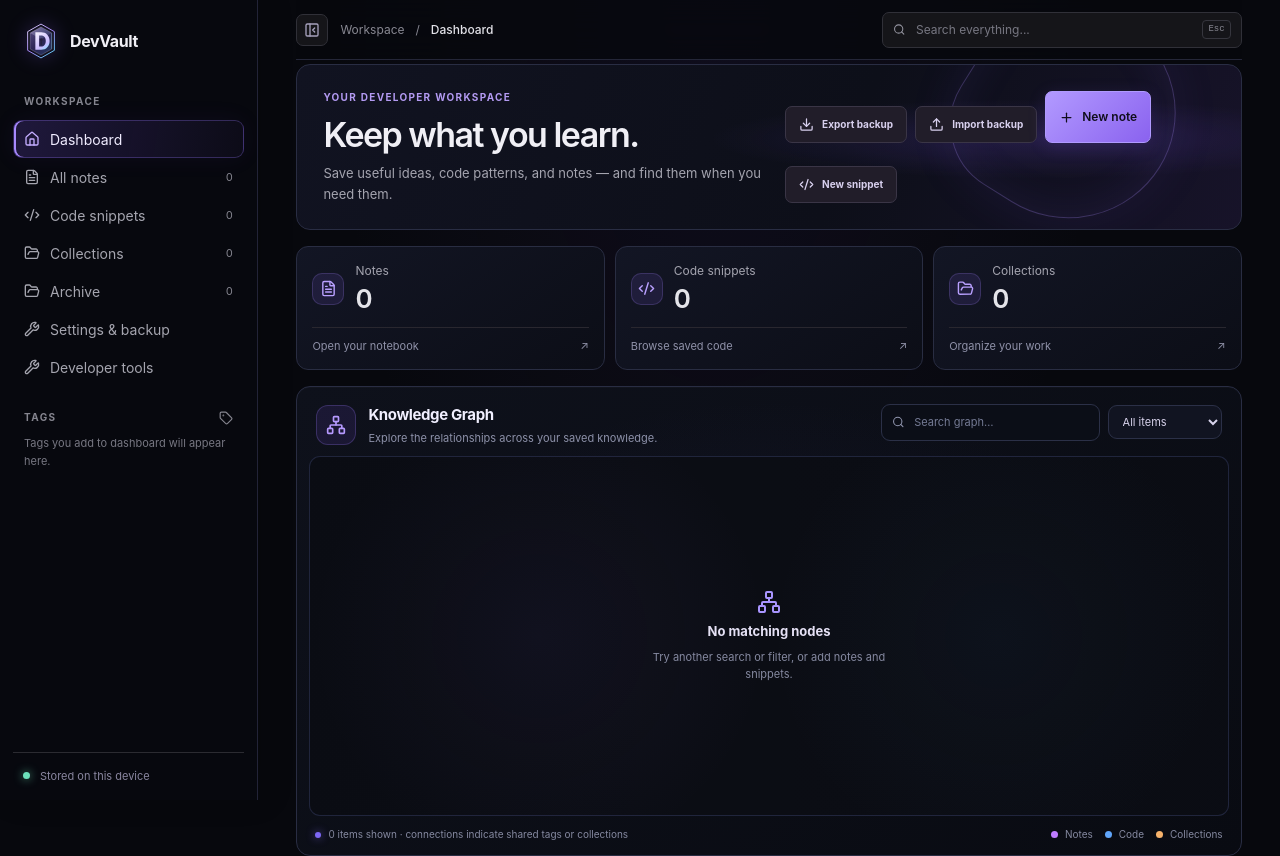
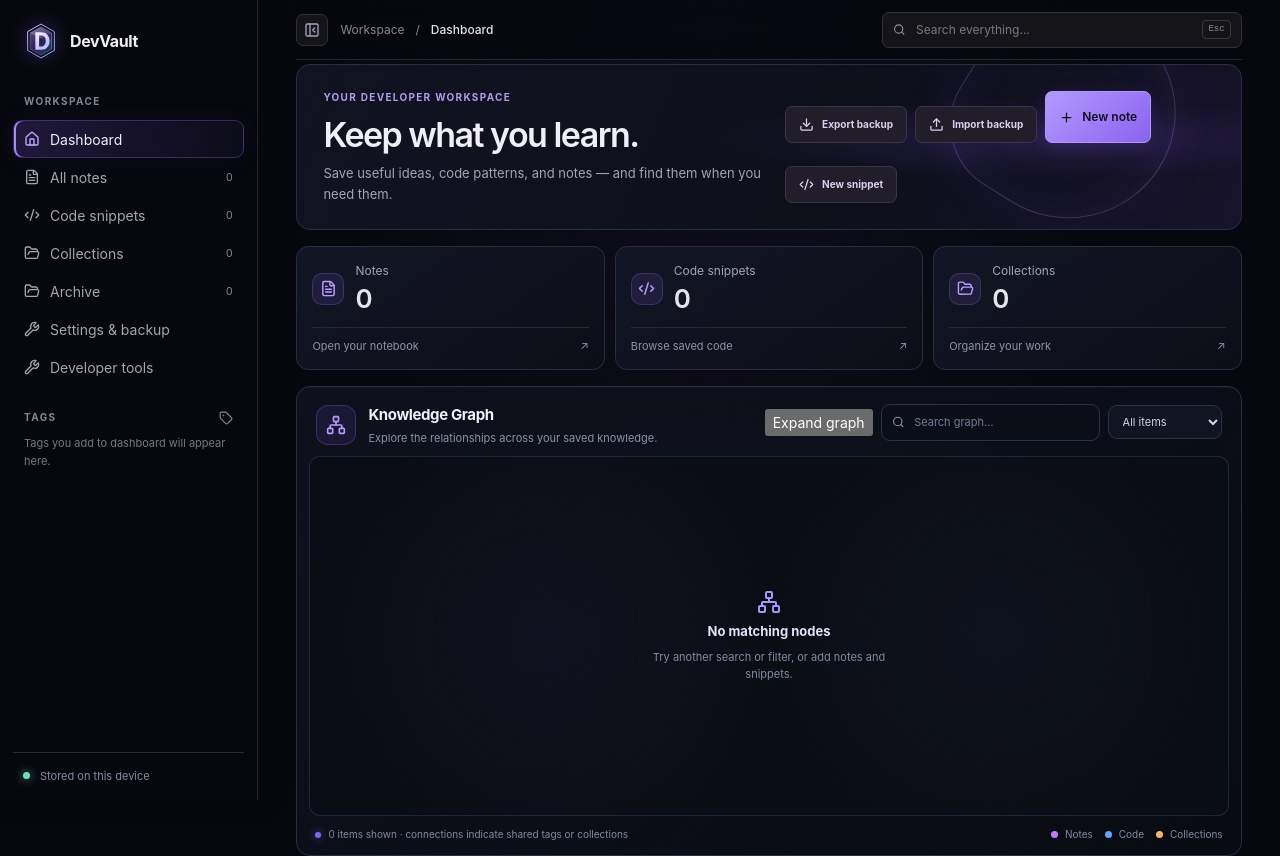
Before and after one commit to rajtivari/DevVault, a React (Vite) app: page / in a window 1280 px wide. Shown: the top 856 px of the page. Built offline with nearby package versions, Linux system fonts and the light colour scheme.

Commit message:
Add expanded Knowledge Graph viewing mode

```diff
--- a/src/App.tsx
+++ b/src/App.tsx
@@ -111,6 +111,7 @@ function App() {
   const [notes, setNotes] = useState<Note[]>(readNotes)
   const [snippets, setSnippets] = useState<Snippet[]>(readSnippets)
   const [collections, setCollections] = useState<Collection[]>(readCollections)
+  const [graphExpanded, setGraphExpanded] = useState(false)
   const [graphFilter, setGraphFilter] = useState<'all' | 'notes' | 'snippets' | 'collections'>('all')
   const [graphQuery, setGraphQuery] = useState('')
   const [activeSection, setActiveSection] = useState<'dashboard' | 'notes' | 'snippets' | 'collections' | 'favorites' | 'tools' | 'archive' | 'settings'>('dashboard')
@@ -953,12 +954,12 @@ function App() {
             <section className="knowledge-graph-card" aria-label="Knowledge graph">
               <div className="knowledge-graph-heading">
                 <div className="knowledge-graph-title"><span className="knowledge-graph-mark"><Network size={20} aria-hidden="true" /></span><div><h3>Knowledge Graph</h3><p>Explore the relationships across your saved knowledge.</p></div></div>
-                <div className="knowledge-graph-controls">
+                <div className="knowledge-graph-controls"><button className="graph-expand-button" type="button" onClick={() => setGraphExpanded((value) => !value)}>{graphExpanded ? "Collapse" : "Expand graph"}</button>
                   <label className="graph-search"><Search size={14} aria-hidden="true" /><input aria-label="Search graph" value={graphQuery} onChange={(event) => setGraphQuery(event.target.value)} placeholder="Search graph…" /></label>
                   <select aria-label="Filter graph" className="graph-select" value={graphFilter} onChange={(event) => setGraphFilter(event.target.value as typeof graphFilter)}><option value="all">All items</option><option value="notes">Notes</option><option value="snippets">Code</option><option value="collections">Collections</option></select>
                 </div>
               </div>
-              <div className="knowledge-graph-canvas">
+              <div className={`knowledge-graph-canvas${graphExpanded ? " is-expanded" : ""}`}>
                 <svg className="knowledge-graph-lines" viewBox="0 0 700 280" preserveAspectRatio="none" aria-hidden="true">
                   <defs><linearGradient id="graphLine" x1="0" y1="0" x2="1" y2="1"><stop offset="0%" stopColor="#7860ff" stopOpacity=".15"/><stop offset="50%" stopColor="#9d7aff" stopOpacity=".9"/><stop offset="100%" stopColor="#36c8ff" stopOpacity=".2"/></linearGradient></defs>
                   {knowledgeEdges.map((edge, index) => {
```
